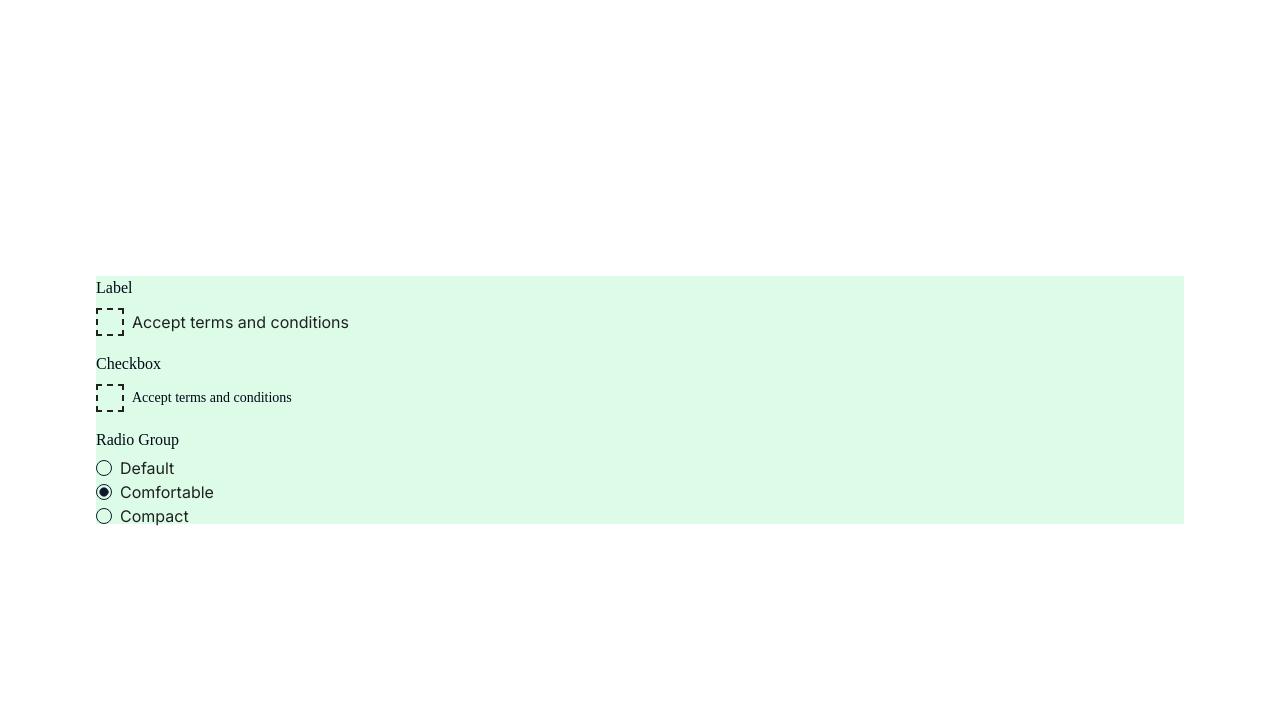
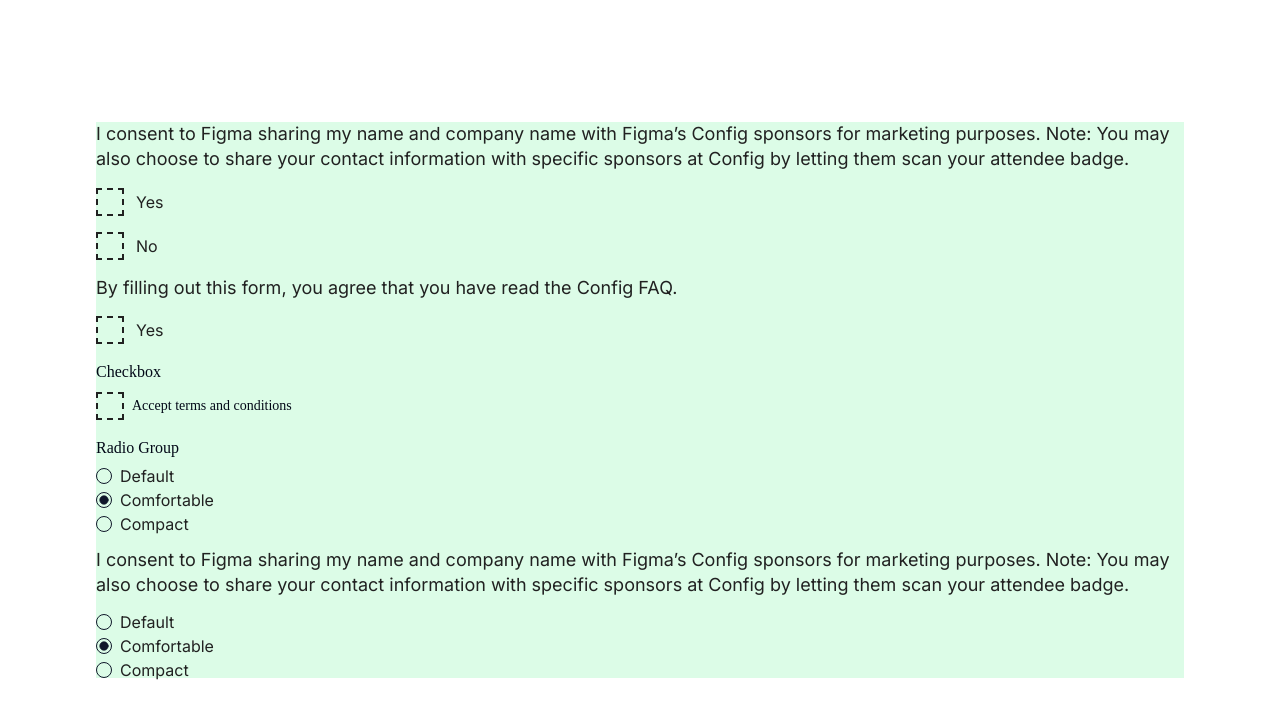
Before and after one commit to rttnbrgr/formkit, a Next.js app: page / in a window 1280 px wide. Shown: the top 718 px of the page. Built offline with nearby package versions, Linux system fonts and the light colour scheme.

Commit message:
wip - demo page upates

```diff
--- a/src/app/page.tsx
+++ b/src/app/page.tsx
@@ -1,21 +1,46 @@
 import Image from "next/image";
 import { Checkbox } from "@/components/ui/checkbox";
-import { Label } from "@/components/ui/label";
+import { Label, LabelWrap } from "@/components/ui/label";
 import { RadioGroup, RadioGroupItem } from "@/components/ui/radio-group";
+
+/* 2 - Text */
+// color: #000;
+// font-family: Inter;
+// font-size: 24px;
+// font-style: normal;
+// font-weight: 400;
+// line-height: 130%; /* 31.2px */
 
 export default function Home() {
   return (
     <main className="flex min-h-screen flex-col justify-center p-24">
       <div className="flex flex-col gap-4 bg-green-100">
         {/* Label */}
-        <div className="flex flex-col gap-2">
-          <div>Label</div>
-          <div>
-            <div className="flex items-center space-x-2">
-              <Checkbox id="terms" />
-              <Label htmlFor="terms">Accept terms and conditions</Label>
-            </div>
+        <div className="flex flex-col gap-4 ">
+          <div className="text-blackk font-sans text-lg font-normal leading-snug">
+            I consent to Figma sharing my name and company name with Figma’s
+            Config sponsors for marketing purposes. Note: You may also choose to
+            share your contact information with specific sponsors at Config by
+            letting them scan your attendee badge.
           </div>
+          <LabelWrap>
+            <Checkbox id="terms" />
+            <Label htmlFor="terms">Yes</Label>
+          </LabelWrap>
+          <LabelWrap>
+            <Checkbox id="terms" />
+            <Label htmlFor="terms">No</Label>
+          </LabelWrap>
+        </div>
+        <div className="flex flex-col gap-4 ">
+          <div className="text-blackk font-sans text-lg font-normal leading-snug">
+            By filling out this form, you agree that you have read the Config
+            FAQ.
+          </div>
+          <LabelWrap>
+            <Checkbox id="terms" />
+            <Label htmlFor="terms">Yes</Label>
+          </LabelWrap>
         </div>
         {/* Checkbox */}
         <div className="flex flex-col gap-2">
@@ -51,6 +76,28 @@
             </div>
           </RadioGroup>
         </div>
+        <div className="flex flex-col gap-4 ">
+          <div className="text-blackk font-sans text-lg font-normal leading-snug">
+            I consent to Figma sharing my name and company name with Figma’s
+            Config sponsors for marketing purposes. Note: You may also choose to
+            share your contact information with specific sponsors at Config by
+            letting them scan your attendee badge.
+          </div>
+          <RadioGroup defaultValue="comfortable">
+            <div className="flex items-center space-x-2">
+              <RadioGroupItem value="default" id="r1" />
+              <Label htmlFor="r1">Default</Label>
+            </div>
+            <div className="flex items-center space-x-2">
+              <RadioGroupItem value="comfortable" id="r2" />
+              <Label htmlFor="r2">Comfortable</Label>
+            </div>
+            <div className="flex items-center space-x-2">
+              <RadioGroupItem value="compact" id="r3" />
+              <Label htmlFor="r3">Compact</Label>
+            </div>
+          </RadioGroup>
+        </div>
       </div>
     </main>
   );
```
